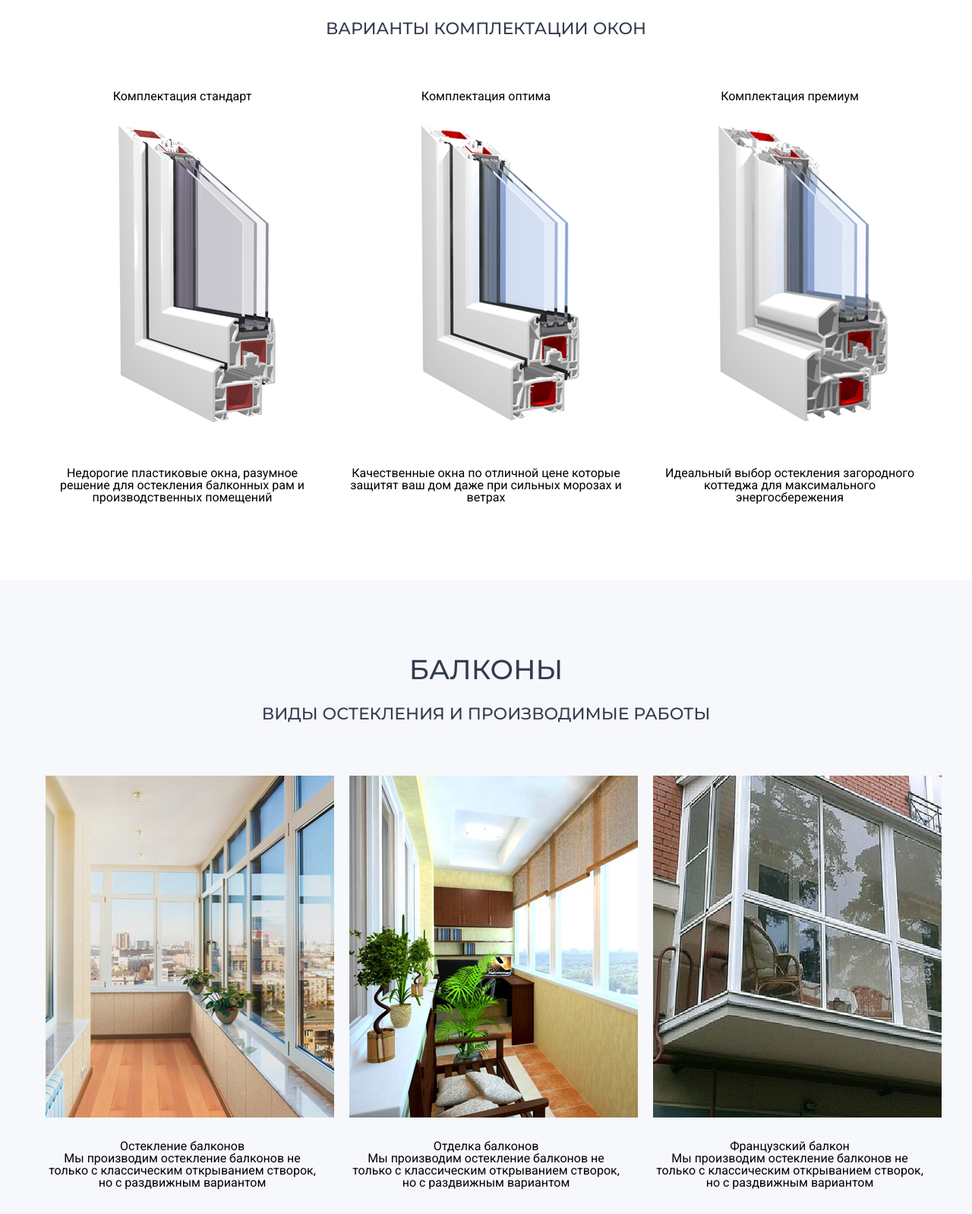
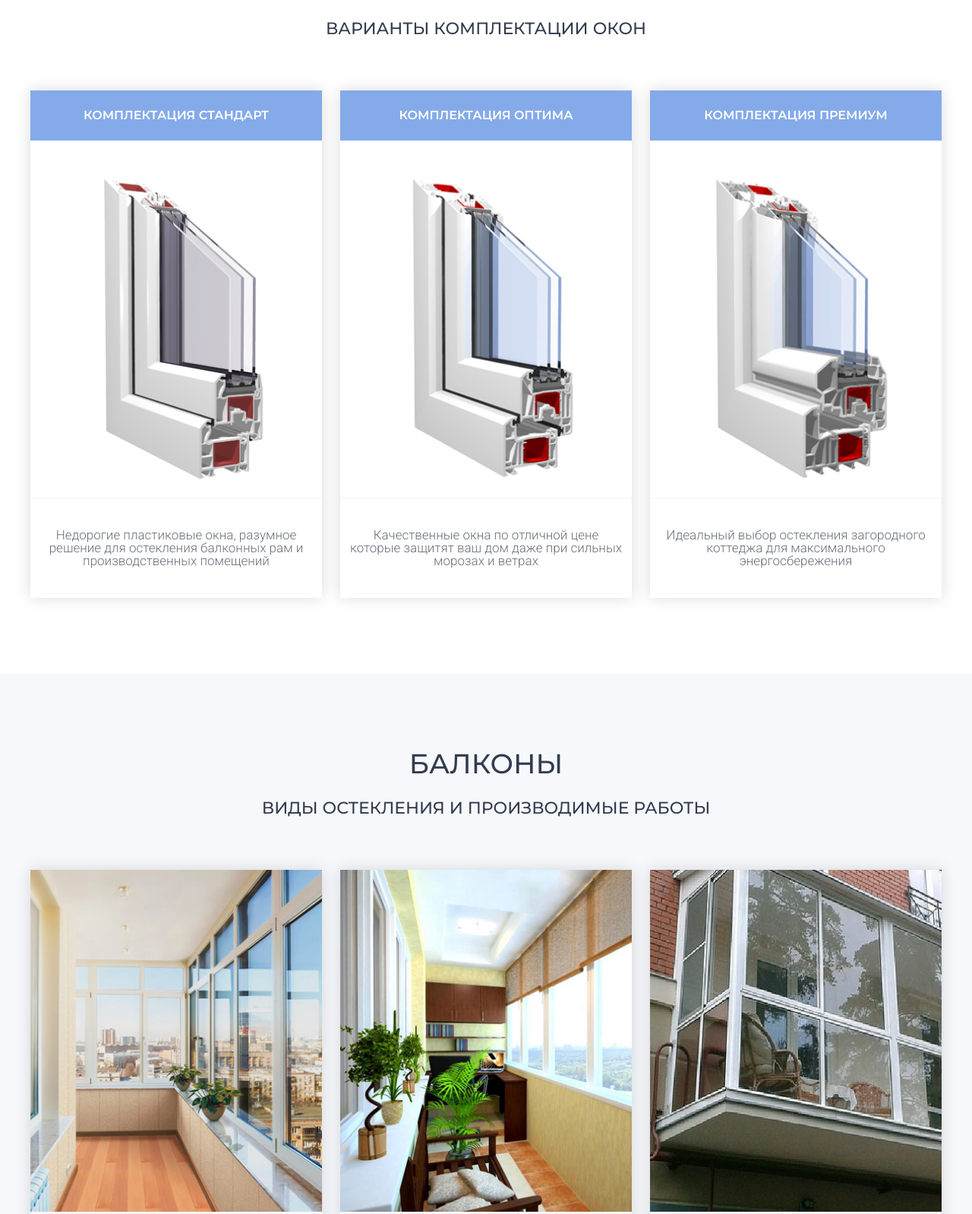
Before and after one commit to AndreyStrelcov/lending-1, a website: page app/index.html in a window 1280 px wide. Shown: the part 1394-2992 px from the top of the page at 76% size. Drawn offline with Linux system fonts and the light colour scheme.

Commit message:
version4

```diff
--- a/app/index.html
+++ b/app/index.html
@@ -96,11 +96,11 @@
 				<h2 class= "headline-title">Обратитесь в надежную компанию</h2>
 				<p class="headline-subtitle">Более 15 лет профессионального опыта</p>
 			</div>
-			<div class="intro-row">
+			<div class="intro-row intro-row-icon">
 				<div class="intro-column">
-					<div class="svg-container svg-quality"></div>
+					<div class="svg-size image-container icon-quality"></div>
 					<div class="title-wrapper">
-						<h3 class="subtitle">Гарантия качества 10 лет</h3>
+						<h3 class="subtitle sub-product">Гарантия качества 10 лет</h3>
 						<p class="description">При изготовлении нашей продукции мы
 		                       использум  только качественные
 		                       комплектующие, что позволяет нам
@@ -109,9 +109,9 @@
 	                </div>
 				</div>
 				<div class="intro-column">
-					<div class="svg-container svg-montag"></div>
+					<div class="svg-size image-container icon-montag"></div>
 					<div class="title-wrapper">
-						<h3 class="subtitle">Профессиональный монтаж</h3>
+						<h3 class="subtitle sub-product">Профессиональный монтаж</h3>
 						<p class="description">Только при качественной установке
 	                        и использовании профессиональных
 	                        монтажных материалов, можно
@@ -120,9 +120,9 @@
 	                </div>
 				</div>
 				<div class="intro-column">
-					<div class="svg-container svg-zamer"></div>
+					<div class="svg-size image-container icon-zamer"></div>
 					<div class="title-wrapper">
-						<h3 class="subtitle">Бесплатный замер</h3>
+						<h3 class="subtitle sub-product">Бесплатный замер</h3>
 						<p class="description">Наши специалисты бесплатно не только правильно
 	                        снимут размеры окон, дверей или
 	                        жалюзи, но и помогут вам
@@ -140,25 +140,25 @@
 				<h2 class="headline-title">Металлопластиковые окна</h2>
 				<p class="headline-subtitle">Варианты комплектации окон</p>
 			</div>
-		<div class="intro-row">
-				<div class="intro-column">
-					<h3 class="">Комплектация стандарт</h3>
-					<div class="img-standart img-container"></div>
-					<p class="">Недорогие пластиковые окна, разумное
+		<div class="intro-row intro-row-product">
+				<div class="intro-column block-shadow">
+					<h3 class="sub-win subtitle">Комплектация стандарт</h3>
+					<div class="img-standart image-container img-size"></div>
+					<p class="description brd">Недорогие пластиковые окна, разумное
                                 решение для остекления балконных рам
                                 и производственных помещений</p>
 				</div>
-				<div class="intro-column">
-					<h3 class="">Комплектация оптима</h3>
-					<div class="img-optima img-container"></div>
-					<p class="">Качественные окна по отличной цене
+				<div class="intro-column block-shadow">
+					<h3 class="sub-win subtitle">Комплектация оптима</h3>
+					<div class="img-optima image-container img-size"></div>
+					<p class="description brd">Качественные окна по отличной цене
                                 которые защитят ваш дом даже при
                                 сильных морозах и ветрах</p>
 				</div>
-				<div class="intro-column">
-					<h3 class="">Комплектация премиум</h3>
-					<div class="img-premium img-container"></div>
-					<p class="">Идеальный выбор  остекления
+				<div class="intro-column block-shadow">
+					<h3 class="sub-win subtitle">Комплектация премиум</h3>
+					<div class="img-premium image-container img-size"></div>
+					<p class="description brd">Идеальный выбор  остекления
                                 загородного коттеджа для максимального
                                 энергосбережения</p>
 				</div>
@@ -172,27 +172,62 @@
 				<h2 class="headline-title">Балконы</h2>
 				<p class="headline-subtitle">Виды остекления и производимые работы</p>
 			</div>
-			<div class="intro-row">
-				<div class="intro-column">
-					<div class="img-steklo img-container"></div>
-					<h2 class="">Остекление балконов</h2>
-					<p class="">Мы производим остекление балконов не
+			<div class="intro-row intro-row-product">
+				<div class="intro-column block-shadow">
+					<div class="img-steklo image-container img-size"></div>
+					<h2 class="subtitle sub-product">Остекление балконов</h2>
+					<p class="description desc-prod">Мы производим остекление балконов не
                                 только с классическим открыванием
                                 створок, но с раздвижным вариантом
                     </p>
 				</div>
-				<div class="intro-column">
-					<div class="img-otdelka img-container"></div>
-					<h2 class="">Отделка балконов</h2>
-					<p class="">Мы производим остекление балконов не
+				<div class="intro-column block-shadow">
+					<div class="img-otdelka image-container img-size"></div>
+					<h2 class="subtitle sub-product">Отделка балконов</h2>
+					<p class="description desc-prod">Мы производим остекление балконов не
                                 только с классическим открыванием
                                 створок, но с раздвижным вариантом
                     </p>
 				</div>
-				<div class="intro-column">
-					<div class="img-francuz img-container"></div>
-					<h2 class="">Французский балкон</h2>
-					<p class="">Мы производим остекление балконов не
+				<div class="intro-column block-shadow">
+					<div class="img-francuz image-container img-size"></div>
+					<h2 class="subtitle sub-product">Французский балкон</h2>
+					<p class="description desc-prod">Мы производим остекление балконов не
+                                только с классическим открыванием
+                                створок, но с раздвижным вариантом
+                    </p>
+				</div>
+			</div>
+		</div>
+	</section>
+	<!-- Doors -->
+	<section class="doors-container page-row">
+		<div class="page-container">
+			<div class="headline">
+				<h2 class="headline-title">Двери</h2>
+				<p class="headline-subtitle">Материалы и назначение</p>
+			</div>
+			<div class="intro-row intro-row-product">
+				<div class="intro-column block-shadow">
+					<div class="img-pvs image-container img-size"></div>
+					<h2 class="subtitle sub-product">Пластиковые двери</h2>
+					<p class="description desc-prod">Мы производим остекление балконов не
+                                только с классическим открыванием
+                                створок, но с раздвижным вариантом
+                    </p>
+				</div>
+				<div class="intro-column block-shadow">
+					<div class="img-alum image-container img-size"></div>
+					<h2 class="subtitle sub-product">Алюминиевые двери</h2>
+					<p class="description desc-prod">Мы производим остекление балконов не
+                                только с классическим открыванием
+                                створок, но с раздвижным вариантом
+                    </p>
+				</div>
+				<div class="intro-column block-shadow">
+					<div class="img-metal image-container img-size"></div>
+					<h2 class="subtitle sub-product">Входные двери</h2>
+					<p class="description desc-prod">Мы производим остекление балконов не
                                 только с классическим открыванием
                                 створок, но с раздвижным вариантом
                     </p>
--- a/app/sass/base/_vars.scss
+++ b/app/sass/base/_vars.scss
@@ -7,7 +7,7 @@ $green: #4acc8e;
 $hover-green: #71deaa;
 $white-hidden: #e6e6e6;
 $text-title: #333c4e;
-$text-content: #969EA2;
+$text-content: #6b707b;
 $benefit-table: #f6f8fb;
 
 $font-mini: 14px;
--- a/app/sass/blocks/_column.scss
+++ b/app/sass/blocks/_column.scss
@@ -7,41 +7,68 @@
 	-webkit-flex-wrap: wrap;
 	    -ms-flex-wrap: wrap;
 	        flex-wrap: wrap;
+}
+.intro-row-product {
+	-webkit-box-pack: justify;
+	-webkit-justify-content: space-between;
+	    -ms-flex-pack: justify;
+	        justify-content: space-between;
+}
+.intro-row-icon {
 	-webkit-justify-content: space-around;
 	    -ms-flex-pack: distribute;
 	        justify-content: space-around;
 }
 .intro-column {
 	text-align: center;
-    width: 30%;
+    width: 32%;
 }
-.svg-container {
-	-webkit-background-size: 100%;
-	        background-size: 100%;
-	background-repeat: no-repeat;
+.block-shadow {
+	-webkit-box-shadow: 0 0px 20px 0 rgba(0,0,0,0.14);
+	        box-shadow: 0 0px 20px 0 rgba(0,0,0,0.14);
+}
+.svg-size {
 	height: 145px;
-	margin: 0 auto 1.875em;
 	width: 145px;
 }
-.img-container {
+.img-size {
+	height: 450px;
+	/* width: 380px;*/
+}
+.image-container {
 	-webkit-background-size: 100% 100%;
 	        background-size: 100%;
 	background-repeat: no-repeat;
-	height: 450px;
 	margin: 0 auto 1.875em;
-	width: 380px;
 }
 .subtitle {
 	margin-bottom: 20px;
 	text-transform: uppercase;
 	font-family: $font-primary;
-	color: $primary-color;
 	font-weight: $semibold;
+}
+.sub-product {
+    color: $primary-color;
+}
+.sub-win {
+	background-color: $windows-block;
+	color: #ffffff;
+	padding: 25px 0;
 }
 .description {
 	color: $text-content;
 	font-size: 17px;
 	font-weight: $light;
+	padding-right: 10px;
+	padding-left: 10px;
+}
+.brd {
+	border-top: 1px solid #f5f5f6;
+	padding-top: 40px;
+	padding-bottom: 40px;
+}
+.desc-prod {
+	padding-bottom: 30px;
 }
 @media screen and (max-width: 767px) {
 	.intro-column {
--- a/app/sass/layout/_benefit.scss
+++ b/app/sass/layout/_benefit.scss
@@ -1,12 +1,12 @@
 .benefit-container {
 	background-color: $benefit-table;
 }
-.svg-quality {
+.icon-quality {
 	background-image: url("../img/quality.svg");
 }
-.svg-montag {
+.icon-montag {
 	background-image: url("../img/montag.svg");
 }
-.svg-zamer {
+.icon-zamer {
 	background-image: url("../img/zamer.svg");
 }
--- /dev/null
+++ b/app/sass/layout/_doors.scss
@@ -0,0 +1,12 @@
+.doors-container {
+	background-color: #ffffff;
+}
+.img-pvs {
+	background-image: url("../img/doors-pvs.jpg");
+}
+.img-alum {
+	background-image: url("../img/doors-alum.jpg");
+}
+.img-metal {
+	background-image: url("../img/doors-metal.jpg");
+}
--- a/app/sass/layout/_windows.scss
+++ b/app/sass/layout/_windows.scss
@@ -3,10 +3,13 @@
 }
 .img-standart {
 	background-image: url("../img/foto-58(380-450).jpg");
+	margin-bottom: 0;
 }
 .img-optima {
 	background-image: url("../img/foto-70(380-450).jpg");
+	margin-bottom: 0;
 }
 .img-premium {
 	background-image: url("../img/foto-88(380-450).jpg");
+	margin-bottom: 0;
 }
--- a/app/sass/main.scss
+++ b/app/sass/main.scss
@@ -10,3 +10,4 @@
 @import "layout/_benefit";
 @import "layout/_windows";
 @import "layout/_balkon";
+@import "layout/_doors";
```
Also changed, not shown: app/css/main.css, app/img/doors-alum.jpg (added), app/img/doors-metal.jpg (added), app/img/doors-pvs.jpg (added).
